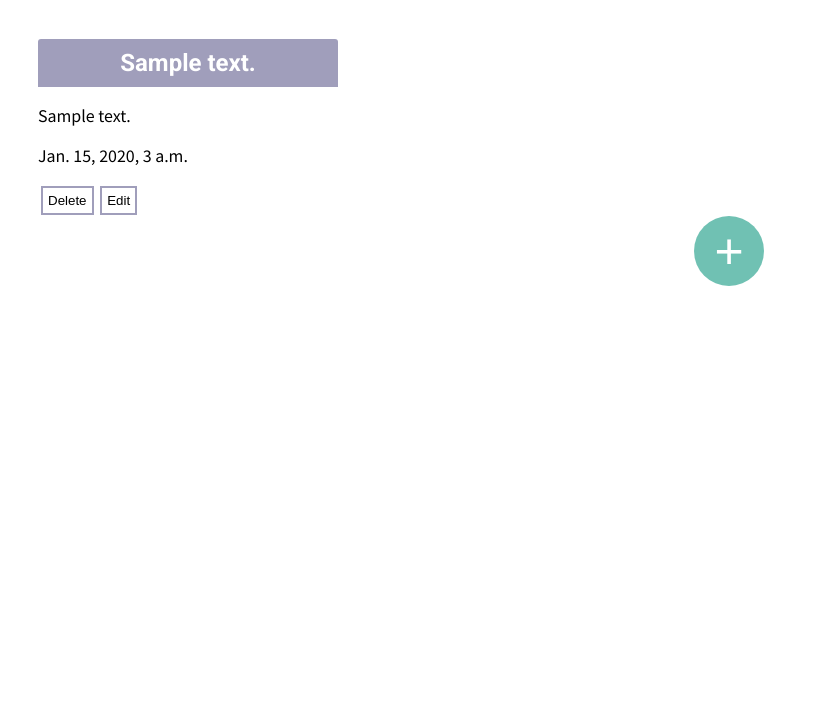
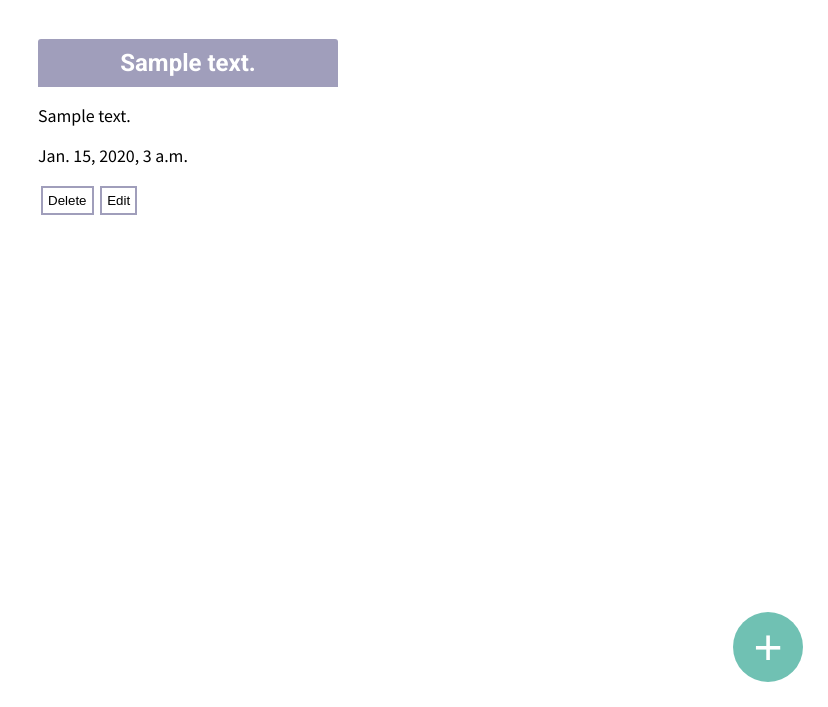
Before and after one commit to Shifteon/Notepad, a Django app: template notepad/templates/notepad/notes.html in a window 1280 px wide. Shown: the part 93-800 px from the top of the page, without its empty margins (452-1280 px from the left). Run offline with Django 3.2, Linux system fonts and the light colour scheme; the template is opened without the code that fills it: values that come from a table or form of the project are taken from there, others are empty; a user stored in the database is signed in; tables that the repository leaves empty hold one stand-in row (values such as "Sample post").

Commit message:
Fixed new note button positioning

```diff
--- a/notepad/static/notepad/style.css
+++ b/notepad/static/notepad/style.css
@@ -120,9 +120,11 @@ h1, h2, h3, h4, h5, h6 {
 }
 
 #new-note {
-    position: absolute;
-    bottom: 3%;
-    right: 5%;
+    position: fixed;
+    bottom: 0;
+    right: 0;
+    margin-bottom: .5em;
+    margin-right: .5em;
     border-radius: 50%;
     height: 70px;
     width: 70px;
```
